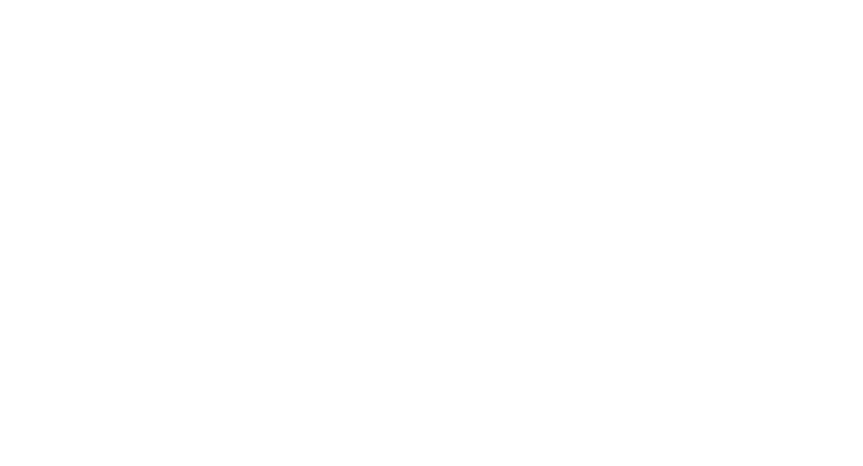
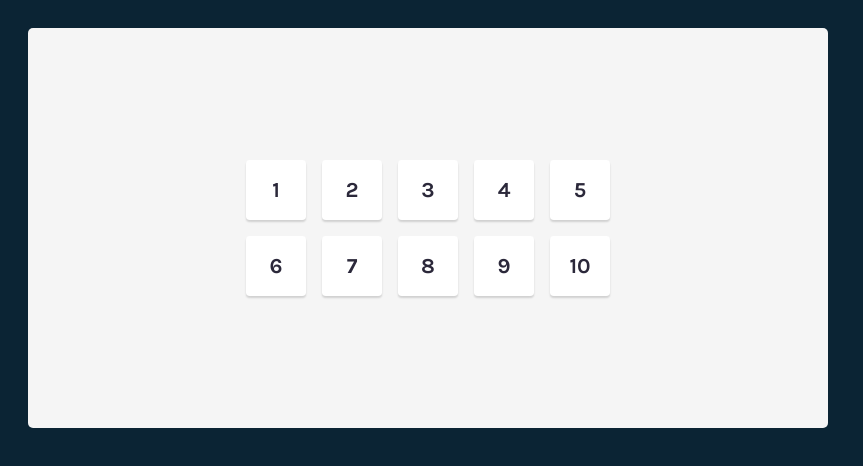
Before and after one commit to hitmaizer/tenzies, a React (Create React App) app: page / in a window 1280 px wide. Shown: the top 466 px of the page, without its empty margins (0-863 px from the left). Built offline with nearby package versions, Linux system fonts and the light colour scheme.

Commit message:
mark up + styling

```diff
--- a/src/App.js
+++ b/src/App.js
@@ -1,10 +1,22 @@
 import React from "react"
+import Die from "./components/Die"
 
 export default function App() {
     return (
         <div className="page--wrapper">
             <main>
-
+                <div className="die--container">
+                    <Die value ="1"/>
+                    <Die value ="2"/>
+                    <Die value ="3"/>
+                    <Die value ="4"/>
+                    <Die value ="5"/>
+                    <Die value ="6"/>
+                    <Die value ="7"/>
+                    <Die value ="8"/>
+                    <Die value ="9"/>
+                    <Die value ="10"/>
+                </div>
             </main>
         </div>
     )
--- /dev/null
+++ b/src/components/Die.js
@@ -0,0 +1,9 @@
+import React from "react"
+
+export default function Die(props) {
+    return (
+    <div className="die--wrapper">
+        <p className="die--number">{props.value}</p>
+    </div>
+    )
+}
--- a/src/scss/_globals.scss
+++ b/src/scss/_globals.scss
@@ -2,3 +2,49 @@
     box-sizing: border-box;
     font-family: 'Karla', sans-serif;
 }
+
+body {
+    background-color: #0B2434;
+    padding: 20px;
+}
+
+
+main {
+    background-color: #F5F5F5;
+    height: 400px;
+    max-width: 800px;
+    border-radius: 5px;
+}
+
+.die--wrapper {
+    background-color: #FFFFFF;
+    color: #0B2434;
+    width: 60px;
+    min-height: 60px;
+    box-shadow: 0px 2px 2px rgba(0, 0, 0, 0.15);
+    border-radius: 3.81277px;
+    cursor: pointer;
+}
+
+.die--container {
+    display: grid;
+    grid-template-columns: repeat(5, auto);
+    grid-template-rows: minmax(auto, auto);
+    gap: 16px;
+    place-content: center;
+    align-content: center;
+    height: 100%;
+}
+
+.die--number {
+    font-family: Karla;
+    font-style: normal;
+    font-weight: bold;
+    font-size: 21.4254px;
+    line-height: 60px;
+    text-align: center;
+    vertical-align: middle;
+    height: 60px;
+    margin: 0;
+    color: #2B283A;
+}
--- a/src/scss/style.css
+++ b/src/scss/style.css
@@ -4,3 +4,53 @@
           box-sizing: border-box;
   font-family: 'Karla', sans-serif;
 }
+
+body {
+  background-color: #0B2434;
+  padding: 20px;
+}
+
+main {
+  background-color: #F5F5F5;
+  height: 400px;
+  max-width: 800px;
+  border-radius: 5px;
+}
+
+.die--wrapper {
+  background-color: #FFFFFF;
+  color: #0B2434;
+  width: 60px;
+  min-height: 60px;
+  -webkit-box-shadow: 0px 2px 2px rgba(0, 0, 0, 0.15);
+          box-shadow: 0px 2px 2px rgba(0, 0, 0, 0.15);
+  border-radius: 3.81277px;
+  cursor: pointer;
+}
+
+.die--container {
+  display: -ms-grid;
+  display: grid;
+  -ms-grid-columns: (auto)[5];
+      grid-template-columns: repeat(5, auto);
+  -ms-grid-rows: minmax(auto, auto);
+      grid-template-rows: minmax(auto, auto);
+  gap: 16px;
+  place-content: center;
+  -ms-flex-line-pack: center;
+      align-content: center;
+  height: 100%;
+}
+
+.die--number {
+  font-family: Karla;
+  font-style: normal;
+  font-weight: bold;
+  font-size: 21.4254px;
+  line-height: 60px;
+  text-align: center;
+  vertical-align: middle;
+  height: 60px;
+  margin: 0;
+  color: #2B283A;
+}
```
